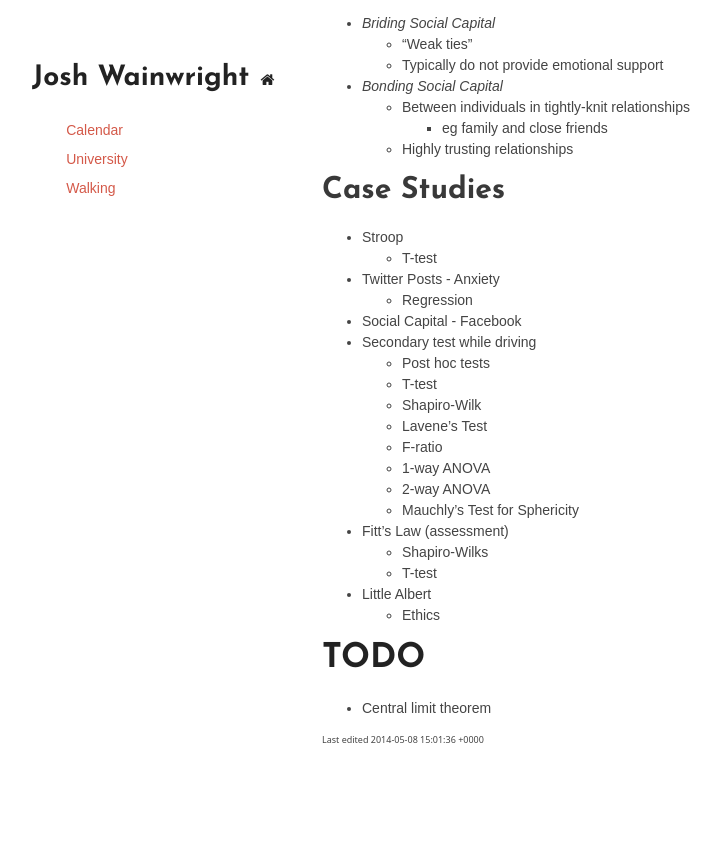
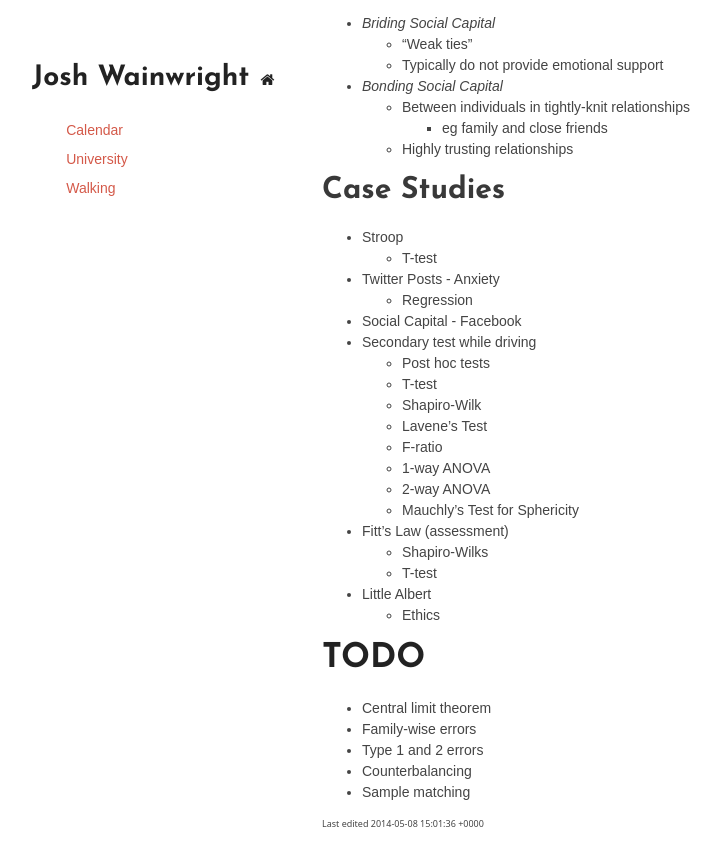
Before and after one commit to jaw42/jaw42.github.com, a Jekyll site: the page built from university/Statistics.md, in a window 1280 px wide and 900 px high, scrolled down 9029 px. Shown: the top 866 px of the window, without its empty margins (148-869 px from the left). Built offline with Jekyll 4.4.1, drawn with Linux system fonts in a browser that asks for light colours; before the commit the page ends 9845 px from its top, so only the background shows below that.

Commit message:
Add todo items

```diff
--- a/university/Statistics.md
+++ b/university/Statistics.md
@@ -369,9 +369,13 @@ title: Evaluation Methods and Statistics
 	- Ethics
 
 # TODO
- - Central limit theorem
+- Central limit theorem
+- Family-wise errors
+- Type 1 and 2 errors
+- Counterbalancing
+- Sample matching
 
 <!--
 Created:  Wed 9 Apr 2014 10:04:50 am
-Modified: Sat 19 Apr 2014 12:11 pm
+Modified: Mon 28 Apr 2014 11:12 am
 -->
```
